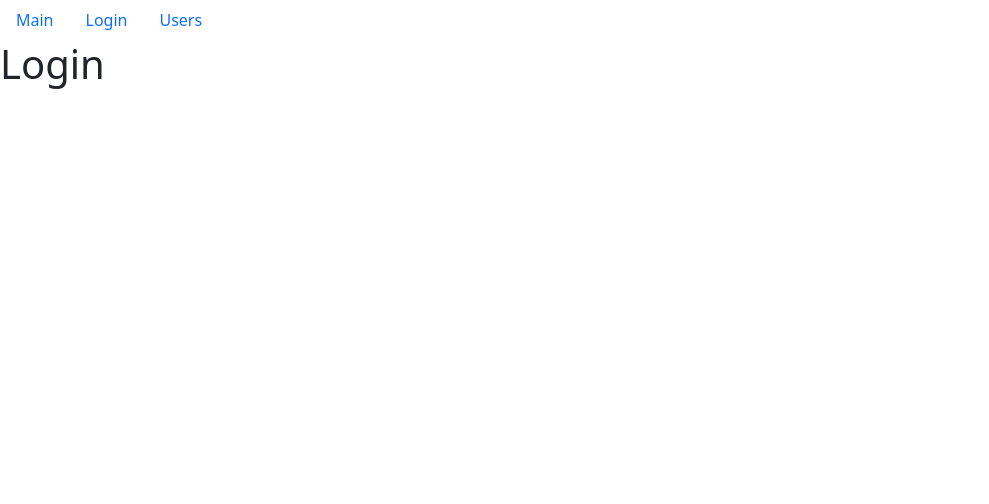
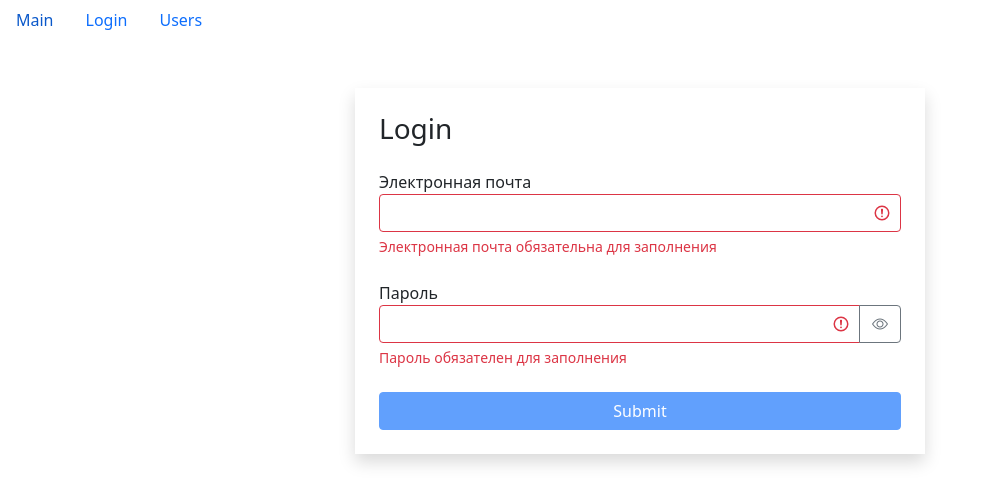
Before and after one commit to JSproger73/fast_company, a React (Create React App) app: page /login in a window 1280 px wide. Shown: the top 504 px of the page, without its empty margins (0-989 px from the left). Built offline with nearby package versions, Linux system fonts and the light colour scheme.

Commit message:
develop login page, search string

```diff
--- /dev/null
+++ b/src/app/components/textField.jsx
@@ -0,0 +1,56 @@
+import React, { useState } from "react";
+import PropTypes from "prop-types";
+
+function TextField({ label, type, name, value, onChange, error }) {
+    const [showPassword, setShowPassword] = useState(false);
+    const getInputClasses = () => {
+        return "form-control" + (error ? " is-invalid" : "");
+    };
+    const toggleShowPassword = () => {
+        setShowPassword((prevState) => !prevState);
+    };
+
+    return (
+        <div className="mb-4">
+            <label htmlFor={name}>{label}</label>
+            <div className="input-group has-validation">
+                <input
+                    type={showPassword ? "text" : type}
+                    id={name}
+                    value={value}
+                    name={name}
+                    onChange={onChange}
+                    className={getInputClasses()}
+                />
+                {type === "password" && (
+                    <button
+                        className="btn btn-outline-secondary"
+                        type="button"
+                        onClick={toggleShowPassword}
+                    >
+                        <i
+                            className={
+                                "bi bi-eye" + (showPassword ? "-slash" : "")
+                            }
+                        ></i>
+                    </button>
+                )}
+
+                {error && <div className="invalid-feedback">{error}</div>}
+            </div>
+        </div>
+    );
+}
+TextField.defaultProps = {
+    type: "text"
+};
+TextField.propTypes = {
+    label: PropTypes.string,
+    type: PropTypes.string,
+    name: PropTypes.string,
+    value: PropTypes.string,
+    onChange: PropTypes.func,
+    error: PropTypes.string
+};
+
+export default TextField;
--- a/src/app/components/usersList.jsx
+++ b/src/app/components/usersList.jsx
@@ -12,12 +12,15 @@
     const [professions, setProfession] = useState();
     const [selectedProf, setSelectedProf] = useState();
     const [sortBy, setSortBy] = useState({ path: "name", order: "asc" });
+    const [itemSearchString, setItemSearchString] = useState("");
     const pageSize = 8;
 
     const [users, setUsers] = useState();
+
     useEffect(() => {
         api.users.fetchAll().then((data) => setUsers(data));
     }, []);
+
     const handleDelete = (userId) => {
         setUsers(users.filter((user) => user._id !== userId));
     };
@@ -40,18 +43,35 @@
     }, [selectedProf]);
 
     const handleProfessionSelect = (item) => {
+        setItemSearchString("");
         setSelectedProf(item);
     };
 
     const handlePageChange = (pageIndex) => {
         setCurrentPage(pageIndex);
     };
+
     const handleSort = (item) => {
         setSortBy(item);
     };
 
+    const clearFilter = () => {
+        setSelectedProf();
+    };
+
+    const handleSerchString = (item) => {
+        if (selectedProf) clearFilter();
+        setItemSearchString(item);
+    };
+
     if (users) {
-        const filteredUsers = selectedProf
+        const filteredUsers = itemSearchString
+            ? users.filter((user) =>
+                  user.name
+                      .toLowerCase()
+                      .includes(itemSearchString.toLowerCase())
+              )
+            : selectedProf
             ? users.filter(
                   (user) =>
                       JSON.stringify(user.profession) ===
@@ -66,9 +86,6 @@
             [sortBy.order]
         );
         const usersCrop = paginate(sortedUsers, currentPage, pageSize);
-        const clearFilter = () => {
-            setSelectedProf();
-        };
 
         return (
             <div className="d-flex">
@@ -84,12 +101,19 @@
                             onClick={clearFilter}
                         >
                             {" "}
-                            Очиститть
+                            Очистить
                         </button>
                     </div>
                 )}
                 <div className="d-flex flex-column">
                     <SearchStatus length={count} />
+                    <input
+                        className="form-control mt-3 mb-3"
+                        type="text"
+                        placeholder="search..."
+                        value={itemSearchString}
+                        onChange={() => handleSerchString(event.target.value)}
+                    />
                     {count > 0 && (
                         <UserTable
                             users={usersCrop}
--- a/src/app/layouts/login.jsx
+++ b/src/app/layouts/login.jsx
@@ -1,7 +1,96 @@
-import React from "react";
+import React, { useEffect, useState } from "react";
+import TextField from "../components/textField";
+import { validator } from "../utils/validator";
 
 const Login = () => {
-    return <h1>Login</h1>;
+    const [data, setData] = useState({ email: "", password: "" });
+    const [errors, setErrors] = useState({});
+
+    const handleChange = ({ target }) => {
+        setData((prevState) => ({
+            ...prevState,
+            [target.name]: target.value
+        }));
+    };
+
+    const handleSubmit = (e) => {
+        e.preventDefault();
+        const isValid = validate();
+        if (!isValid) return;
+        console.log(data);
+    };
+
+    const validatorConfig = {
+        email: {
+            isRequired: {
+                message: "Электронная почта обязательна для заполнения"
+            },
+            isEmail: {
+                message: "Email введен не корректно"
+            }
+        },
+        password: {
+            isRequired: {
+                message: "Пароль обязателен для заполнения"
+            },
+            isCapitalSymbol: {
+                message: "Пароль должен содержать хотя бы одну заглавную букву"
+            },
+            isContainDigit: {
+                message: "Пароль должен содержать хотя бы одно число"
+            },
+            min: {
+                message: "Пароль должен состоять минимум из 8 символов",
+                value: 8
+            }
+        }
+    };
+
+    useEffect(() => {
+        validate();
+    }, [data]);
+
+    const validate = () => {
+        const errors = validator(data, validatorConfig);
+        setErrors(errors);
+        return Object.keys(errors).length === 0;
+    };
+
+    const isValid = Object.keys(errors).length === 0;
+
+    return (
+        <div className="container mt-5">
+            <div className="row">
+                <div className="col-md-6 offset-md-3 shadow p-4">
+                    <h3 className="mb-4">Login</h3>
+                    <form onSubmit={handleSubmit}>
+                        <TextField
+                            label="Электронная почта"
+                            value={data.email}
+                            name="email"
+                            onChange={handleChange}
+                            error={errors.email}
+                        />
+                        <TextField
+                            label="Пароль"
+                            type="password"
+                            value={data.password}
+                            name="password"
+                            onChange={handleChange}
+                            error={errors.password}
+                        />
+                        <button
+                            type="submit"
+                            disabled={!isValid}
+                            className="btn btn-primary w-100 mx-auto"
+                        >
+                            Submit
+                        </button>
+                    </form>
+                </div>
+            </div>
+        </div>
+    );
 };
 
 export default Login;
--- /dev/null
+++ b/src/app/utils/validator.js
@@ -0,0 +1,47 @@
+export function validator(data, config) {
+    const errors = {};
+    function validate(validateMethod, data, config) {
+        let statusValidate;
+        switch (validateMethod) {
+            case "isRequired":
+                statusValidate = data.trim() === "";
+                break;
+            case "isEmail": {
+                const emailRegExp = /^\S+@\S+\.\S+$/g;
+                statusValidate = !emailRegExp.test(data);
+                break;
+            }
+            case "isCapitalSymbol": {
+                const capitalRegExp = /[A-Z]+/g;
+                statusValidate = !capitalRegExp.test(data);
+                break;
+            }
+            case "isContainDigit": {
+                const digitRegExp = /\d+/g;
+                statusValidate = !digitRegExp.test(data);
+                break;
+            }
+            case "min": {
+                statusValidate = data.length < config.value;
+                break;
+            }
+
+            default:
+                break;
+        }
+        if (statusValidate) return config.message;
+    }
+    for (const fieldName in data) {
+        for (const validateMethod in config[fieldName]) {
+            const error = validate(
+                validateMethod,
+                data[fieldName],
+                config[fieldName][validateMethod]
+            );
+            if (error && !errors[fieldName]) {
+                errors[fieldName] = error;
+            }
+        }
+    }
+    return errors;
+}
```
Also changed, not shown: src/app/components/searchStatus.jsx (+8 -2 lines).
